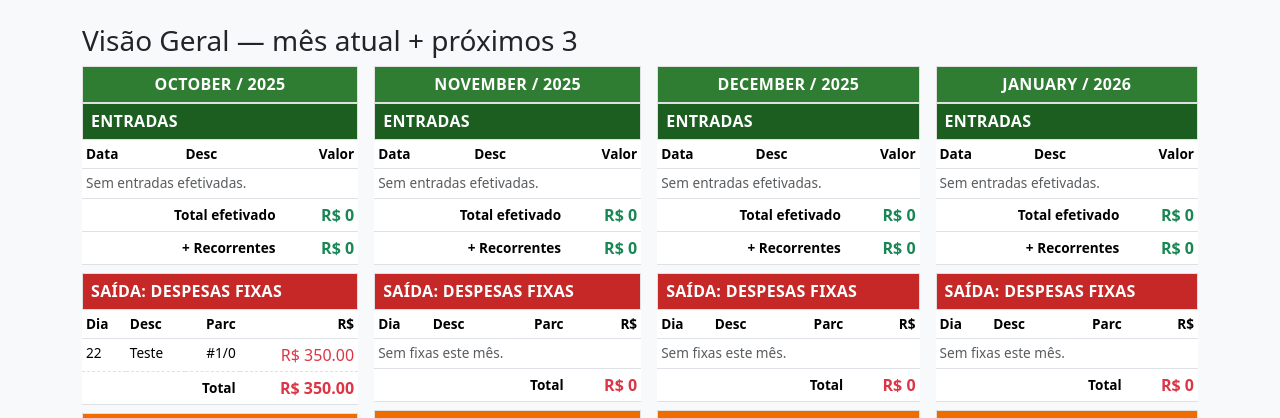
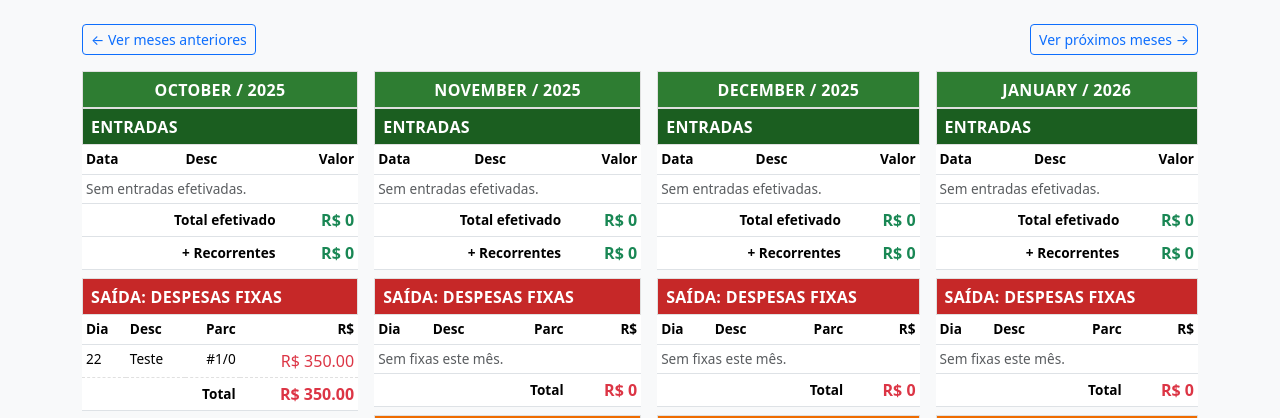
Before and after one commit to Dienriii/ControleFinanceiro, a Django app: page / in a window 1280 px wide. Shown: the part 56-474 px from the top of the page. Run offline with Django 5.2, Linux system fonts and the light colour scheme; data comes from the database, SQL or seed files in the repository; data that the repository does not hold is empty.

Commit message:
Add files via upload

```diff
--- a/financeiro/forms.py
+++ b/financeiro/forms.py
@@ -12,7 +12,7 @@ class PurchaseForm(forms.ModelForm):
             "payment_type": forms.Select(attrs={"class": "form-control"}),
             "card": forms.Select(attrs={"class": "form-control"}),
             "total_amount": forms.NumberInput(attrs={"class": "form-control"}),
-            "installments_count": forms.NumberInput(attrs={"class": "form-control", "set_value": "0", "min": "1", "max": "24"}),
+            "installments_count": forms.NumberInput(attrs={"class": "form-control", "min": "1", "max": "24"}),
         }
 
 class IncomeForm(forms.ModelForm):
@@ -31,8 +31,8 @@ class CardForm(forms.ModelForm):
         fields = ['name', 'closing_day', 'due_day']
         widgets = {
             "name": forms.TextInput(attrs={"class": "form-control"}),
-            "closing_day": forms.NumberInput(attrs={"class": "form-control", "min": "1", "max": "28"}),
-            "due_day": forms.NumberInput(attrs={"class": "form-control", "min": "1", "max": "28"}),
+            "closing_day": forms.NumberInput(attrs={"class": "form-control", "min": "1", "max": "31"}),
+            "due_day": forms.NumberInput(attrs={"class": "form-control", "min": "1", "max": "31"}),
         }
 
 class CategoryForm(forms.ModelForm):
--- a/financeiro/models.py
+++ b/financeiro/models.py
@@ -11,8 +11,8 @@ class Category(models.Model):
 
 class Card(models.Model):
     name = models.CharField(max_length=60)
-    closing_day = models.PositiveSmallIntegerField(help_text="Dia do fechamento da fatura (1-28)")
-    due_day = models.PositiveSmallIntegerField(help_text="Dia do vencimento da fatura (1-28)")
+    closing_day = models.PositiveSmallIntegerField(help_text="Dia do fechamento da fatura (1-31)")
+    due_day = models.PositiveSmallIntegerField(help_text="Dia do vencimento da fatura (1-31)")
 
     def __str__(self):
         return self.name
@@ -34,7 +34,7 @@ class Purchase(models.Model):
     total_amount = models.DecimalField(max_digits=10, decimal_places=2)
     is_fixed = models.BooleanField(default=False)
     is_paid = models.BooleanField(default=False)
-    installments_count =  models.PositiveSmallIntegerField(default=1)
+    installments_count =  models.PositiveSmallIntegerField(default=0)
 
     def __str__(self):
         return f"{self.description} - R${self.total_amount} - {self.date}"
@@ -107,7 +107,6 @@ class Installment(models.Model):
     def __str__(self):
         return f"{self.purchase.description} - R${self.amount} - {self.due_date}"
 
-
 class Income(models.Model):
     date = models.DateField(default=timezone.now)
     description = models.CharField(max_length=150)
--- a/financeiro/templates/income_form.html
+++ b/financeiro/templates/income_form.html
@@ -7,7 +7,7 @@
   <div class="row g-3">
     <div class="col-md-3">{{ form.date.label_tag }} {{ form.date }}</div>
     <div class="col-md-6">{{ form.description.label_tag }} {{ form.description }}</div>
-    <div class="col-md-3">{{ form.amount.label_tag }} {{ form.amount }}</div>
+    <div class="col-md-3">{{ form.total_amount.label_tag }} {{ form.total_amount }}</div>
   </div>
   <div class="mt-3 d-flex gap-2">
     <button class="btn btn-success">Salvar</button>
--- a/financeiro/templates/month_overview.html
+++ b/financeiro/templates/month_overview.html
@@ -18,7 +18,15 @@
   @media (max-width: 991px){ .grid-month { flex-direction:column; } }
 </style>
 
-<h3>Visão Geral — mês atual + próximos 3</h3>
+
+<div class="mb-3 d-flex justify-content-between">
+  <a href="?offset={{ offset|add:"-4" }}" class="btn btn-outline-primary btn-sm">
+    ← Ver meses anteriores
+  </a>
+  <a href="?offset={{ offset|add:"4" }}" class="btn btn-outline-primary btn-sm">
+    Ver próximos meses →
+  </a>
+</div>
 <div class="d-flex gap-3 grid-month">
   {% for b in blocks %}
   <div class="flex-fill" style="min-width:260px;">
--- a/financeiro/views.py
+++ b/financeiro/views.py
@@ -12,7 +12,6 @@ from dateutil.relativedelta import relativedelta
 from django.utils import timezone
 from django.views.generic import TemplateView
 from django.db.models import Sum, F
-from .models import Installment, Income, RecurringIncome
 
 
 def _month_range(year=None, month=None):
@@ -22,7 +21,6 @@ def _month_range(year=None, month=None):
     start = date(year, month, 1)
     end = start + relativedelta(months=+1)
     return start, end
-
 
 def _recurring_incomes_for_month(start):
     items = []
@@ -52,7 +50,6 @@ class MonthOverviewView(TemplateView):
         total_fixed = sum(i.amount for i in fixed)
         total_var   = sum(i.amount for i in var)
 
-        # Entradas efetivadas
         qs_inc = Income.objects.filter(date__gte=start, date__lt=end)
         inc_total = qs_inc.aggregate(total=Sum("total_amount"))["total"] or 0
 
@@ -90,23 +87,27 @@ class MonthOverviewView(TemplateView):
     def get_context_data(self, **kwargs):
         ctx = super().get_context_data(**kwargs)
 
-        # Se veio /month/<year>/<month>/ usa esse; senão mês atual
         year = self.kwargs.get("year")
         month = self.kwargs.get("month")
+
         if not year or not month:
             today = timezone.localdate()
             year, month = today.year, today.month
 
         base = date(year, month, 1)
-        months = [base + relativedelta(months=+i) for i in range(4)]  # atual + 3 próximos
+        offset = int(self.request.GET.get("offset", 0))
+        visible_months = 4
+
+        start_month = base + relativedelta(months=offset)
+        months = [start_month + relativedelta(months=i) for i in range(visible_months)]
 
         blocks = [self._month_block(m) for m in months]
 
         ctx.update({
             "blocks": blocks,
+            "offset": offset,
         })
         return ctx
-
 
 class DashboardView(TemplateView):
     template_name = "dashboard.html"
```
